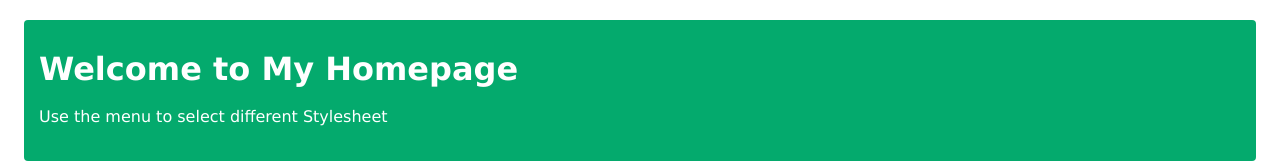
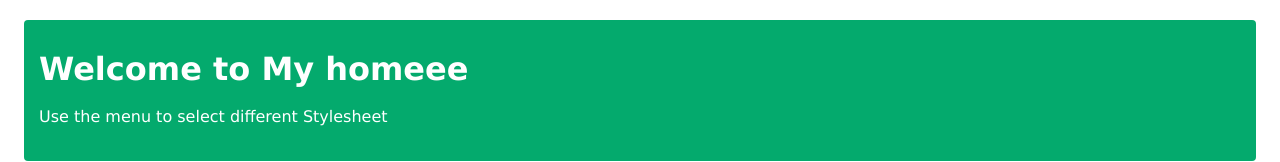
Before and after one commit to 21900094/p2, a plain HTML site: page index.html in a window 1280 px wide. Shown: the top 162 px of the page. Drawn offline with Linux system fonts and the light colour scheme.

Commit message:
check commit

```diff
--- a/index.html
+++ b/index.html
@@ -8,7 +8,7 @@
 <body style="font:100% Lucida Sans,Verdana ; line-height:26px ; margin:20px ; display:block">
     <div class="container wrapper" >
         <div class="top" style="background-color:#04AA6D ; color:#ffffff ; padding :15px ; border-radius:4px ; margin :4px; display:block">
-            <h1>Welcome to My Homepage</h1>
+            <h1>Welcome to My homeee</h1>
             <p>Use the menu to select different Stylesheet</p>
         </div>
         <div class="wrapper" style="position:relative ; overflow:auto ;display:block">
```
